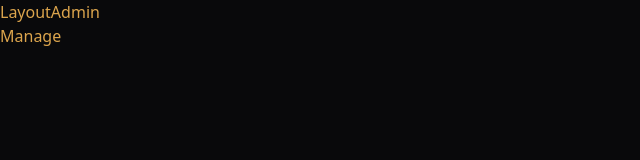
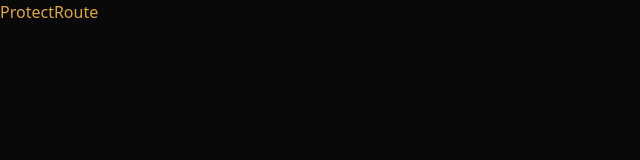
Before and after one commit to armmani/J.TAM.DAY2.FRONT, a React (Vite) app: page /admin/manage in a window 1280 px wide. Shown: the top 160 px of the page, without its empty margins (0-640 px from the left). Built offline with nearby package versions, Linux system fonts and the light colour scheme.

Commit message:
ProtectRoute begin

```diff
--- /dev/null
+++ b/src/pages/Home.jsx
@@ -0,0 +1,9 @@
+import React from 'react'
+
+function Home() {
+  return (
+    <div>Home</div>
+  )
+}
+
+export default Home
--- a/src/pages/HomeUser.jsx
+++ /dev/null
@@ -1,9 +0,0 @@
-import React from 'react'
-
-function HomeUser() {
-  return (
-    <div>HomeUser</div>
-  )
-}
-
-export default HomeUser
--- a/src/routes/AppRoutes.jsx
+++ b/src/routes/AppRoutes.jsx
@@ -1,7 +1,7 @@
 // rfce
 
 import { Route, Routes } from "react-router";
-import Home from "../pages/HomeUser";
+import Home from "../pages/Home";
 import About from "../pages/About";
 import Register from "../pages/auth/Register";
 import Login from "../pages/auth/Login";
@@ -9,7 +9,9 @@ import Dashboard from "../pages/admin/Dashboard";
 import Manage from "../pages/admin/Manage";
 import Layout from "../layouts/Layout";
 import LayoutAdmin from "../layouts/LayoutAdmin";
-import HomeUser from "../pages/HomeUser";
+import HomeUser from "../pages/user/HomeUser";
+import ProtectRoute from "./ProtectRoute";
+
 
 function AppRoutes() {
   return (
@@ -27,7 +29,8 @@ function AppRoutes() {
         <Route index element={<HomeUser />} />
       </Route>
 
-      <Route path="admin" element={<LayoutAdmin />}>
+      {/* <Route path="admin" element={<LayoutAdmin />}> */}
+      <Route path="admin" element={<ProtectRoute el={<LayoutAdmin />}/>}>
         <Route index element={<Dashboard />} />
         <Route path="manage" element={<Manage />} />
       </Route>
--- /dev/null
+++ b/src/routes/ProtectRoute.jsx
@@ -0,0 +1,6 @@
+function ProtectRoute() {
+  return (
+    <div>ProtectRoute</div>
+  )
+}
+export default ProtectRoute
```
